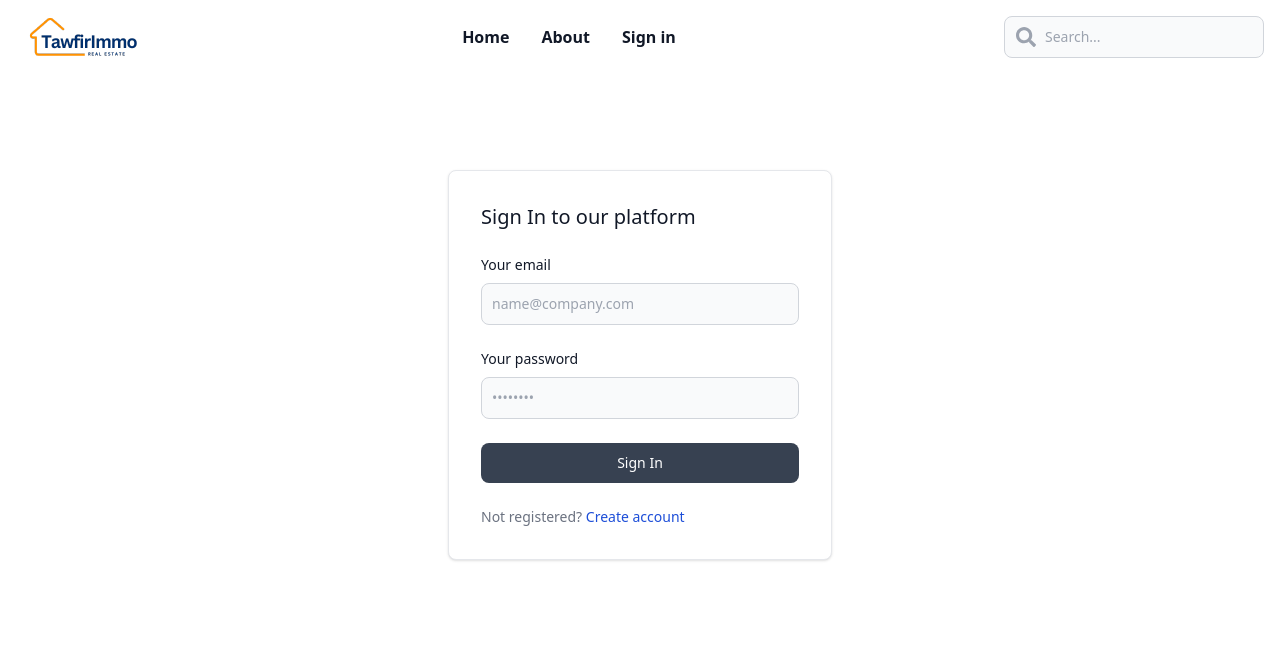
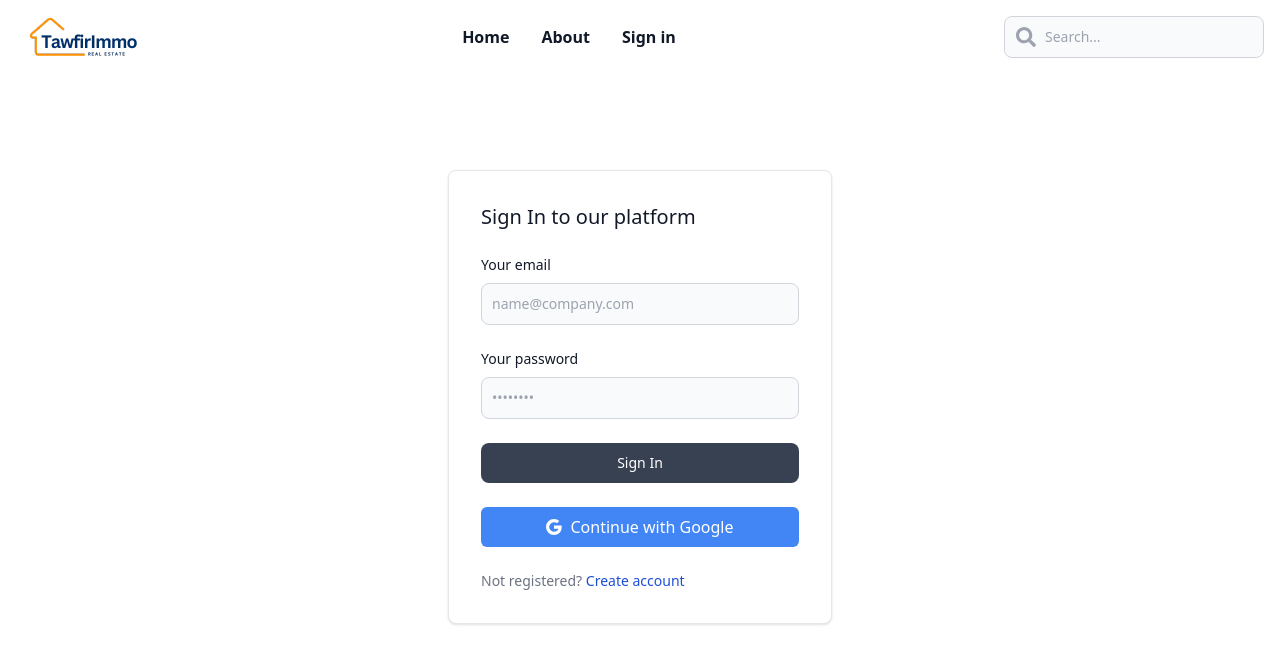
Before and after one commit to BMBachir/Mern-real-estate-website, a React (Vite) app in the folder client/: page /sing-in in a window 1280 px wide. Shown: the top 664 px of the page. Built offline with nearby package versions, Linux system fonts and the light colour scheme.

Commit message:
add Google signuo signin button

```diff
--- /dev/null
+++ b/client/src/components/OAuth.jsx
@@ -0,0 +1,15 @@
+import React from "react";
+import { BsGoogle } from "react-icons/bs";
+const OAuth = () => {
+  return (
+    <button
+      className="flex items-center justify-center gap-2 w-full rounded-md bg-[#4285F4] px-4 py-2 text-white transition-colors hover:bg-[#3367D6] focus:outline-none focus-visible:ring-2 focus-visible:ring-[#4285F4] focus-visible:ring-offset-2"
+      variant="primary"
+    >
+      <BsGoogle />
+      Continue with Google
+    </button>
+  );
+};
+
+export default OAuth;
--- a/client/src/pages/SignIn.jsx
+++ b/client/src/pages/SignIn.jsx
@@ -7,6 +7,7 @@ import {
   signInSuccess,
   signInFailure,
 } from "../redux/user/userSlice";
+import OAuth from "../components/OAuth";
 const SignIn = () => {
   // Define state variables
   const [formData, setFormData] = useState({});
@@ -91,6 +92,7 @@ const SignIn = () => {
           >
             {loading ? "Loading..." : "Sign In"}
           </button>
+          <OAuth />
           <div className="text-sm font-medium text-gray-500">
             Not registered?{" "}
             <Link to="/sing-up" className="text-blue-700 hover:underline">
--- a/client/src/pages/SingUp.jsx
+++ b/client/src/pages/SingUp.jsx
@@ -1,5 +1,6 @@
 import React, { useState } from "react";
 import { Link, useNavigate } from "react-router-dom";
+import OAuth from "../components/OAuth";
 
 const SingUp = () => {
   const [formData, setFormData] = useState({});
@@ -103,6 +104,7 @@ const SingUp = () => {
           >
             {loading ? "Loading..." : "Sign up to your account"}
           </button>
+          <OAuth />
           <div className="text-sm font-medium text-gray-500">
             Have an account?{" "}
             <Link to="/sing-in" className="text-blue-700 hover:underline">
```
